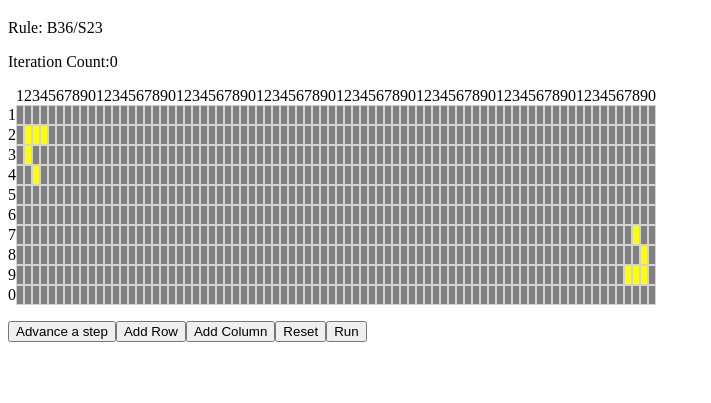
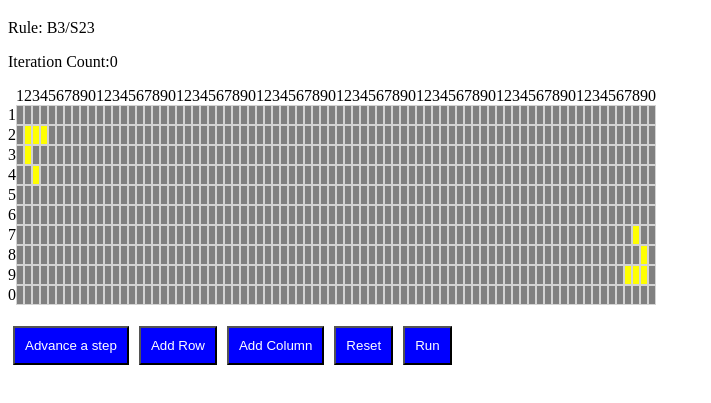
Before and after one commit to BendSkiDad/ConwayGameOfLife1, a plain HTML site: page index.html in a window 1280 px wide. Shown: the part 61-464 px from the top of the page, without its empty margins (0-711 px from the left). Drawn offline with Linux system fonts and the light colour scheme.

Commit message:
add some style

```diff
--- a/gameOfLifeHtmlGeneration_HtmlTable.js
+++ b/gameOfLifeHtmlGeneration_HtmlTable.js
@@ -216,6 +216,7 @@ const GameOfLifeHtmlGeneration_HtmlTable = function (gameOfLifeLogicModule) {
         button.setAttribute("type", "button");
         button.setAttribute("value", value);
         button.addEventListener("click", fnClickHandler);
+        button.classList.add("button");
         return button;
     }
 
--- a/index.js
+++ b/index.js
@@ -1,6 +1,6 @@
 "use strict";
 
-const arrBornNeighborCount = [3, 6];
+const arrBornNeighborCount = [3];
 const arrSurvivesNeighborCount = [2, 3];
 const logicModule =
   TwoDimensionalGameOfLifeLogic(arrBornNeighborCount, arrSurvivesNeighborCount);
--- a/styles.css
+++ b/styles.css
@@ -19,3 +19,10 @@ table tr th {
 .liveCell {
     background-color: yellow;
 }
+
+.button {
+    margin: 5px;
+    padding: 10px;
+    background-color: blue;
+    color: white;
+}
```
